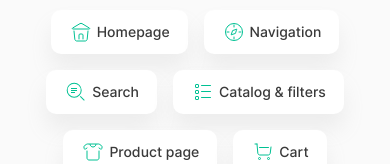
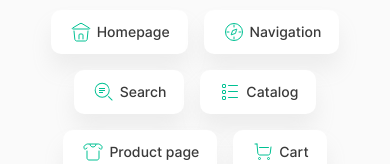
Before and after one commit to vladkyshkan/Ecommerce-UX-Checklist, a React (Create React App) app: page / in a window 390 px wide. Shown: the part 474-638 px from the top of the page. Built offline with nearby package versions, Linux system fonts and the light colour scheme.

Commit message:
Added responsive design > 320px

```diff
--- a/src/components/CategoryHeading.js
+++ b/src/components/CategoryHeading.js
@@ -68,6 +68,10 @@
     border-color: ${props => props.theme.colors.tooltip} transparent transparent
       transparent;
   }
+
+  @media only screen and (max-width: 800px) {
+    display: none;
+  }
 `;
 
 const CategoryButton = styled.button`
@@ -101,11 +105,19 @@
   @media only screen and (max-width: 420px) {
     margin-left: 12px;
   }
+
+  @media only screen and (max-width: 374px) {
+    display: none;
+  }
 `;
 
 const CategoryButtonHide = styled(CategoryButton)`
   background-image: ${props =>
     props.expanded ? "url(./icons/eye.svg)" : "url(./icons/eye-closed.svg)"};
+
+  @media only screen and (max-width: 374px) {
+    display: inline-block;
+  }
 `;
 
 class CategoryHeading extends Component {
--- a/src/components/Footer.js
+++ b/src/components/Footer.js
@@ -8,6 +8,10 @@
   justify-content: center;
   align-items: center;
   flex-direction: column;
+
+  @media only screen and (max-width: 400px) {
+    padding: 64px 32px;
+  }
 `;
 
 const H2 = styled.h2`
@@ -19,6 +23,11 @@
   max-width: 500px;
   margin-bottom: 24px;
   color: #fff;
+
+  @media only screen and (max-width: 600px) {
+    font-size: 16px;
+    line-height: 24px;
+  }
 `;
 
 const ButtonFooter = styled.button`
@@ -51,6 +60,10 @@
 const Captcha = styled.p`
   font-size: 14px;
   color: rgba(255, 255, 255, 0.7);
+
+  /* @media only screen and (max-width: 400px) {
+    font-size: 12px;
+  } */
 `;
 
 class Footer extends Component {
--- a/src/guidelines.js
+++ b/src/guidelines.js
@@ -109,7 +109,7 @@
   },
 
   guidelineTopic4: {
-    name: "Catalog & filters",
+    name: "Catalog",
     list: {
       guideline1: {
         text: "Display clear CTA button above the fold",
```
Also changed, not shown: public/icons/catalog.svg (renamed from public/icons/catalog & filters.svg).
